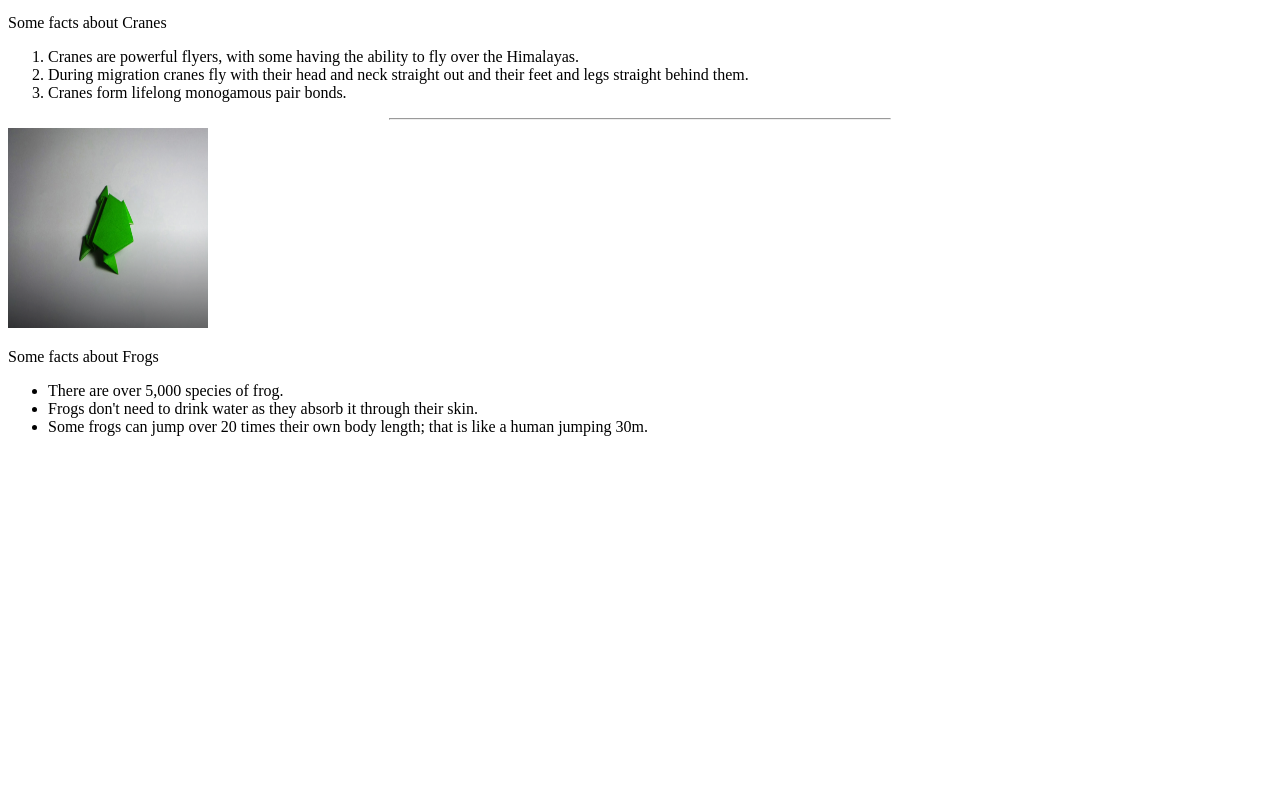
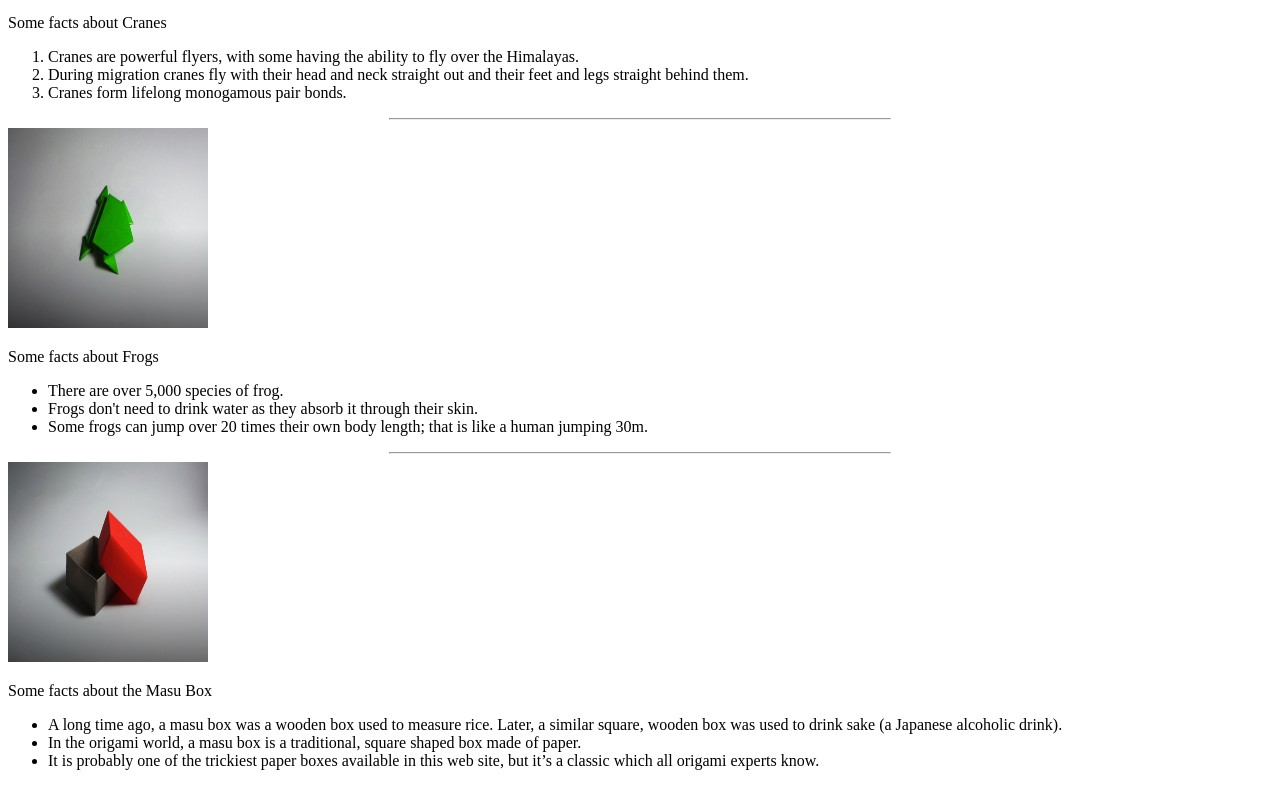
Before and after one commit to Aviraj11/c49, a plain HTML site: page index.html in a window 1280 px wide. Shown: the part 656-1442 px from the top of the page. Before the commit the page ends 1108 px from the top, so only its background shows below. Drawn offline with Linux system fonts and the light colour scheme.

Commit message:
Add files via upload

```diff
--- a/index.html
+++ b/index.html
@@ -16,11 +16,11 @@
         <a href = "http://origami.me/butterfly/">
         <img src = "butterfly.png" width="200" height="200" /></a>
         <p> Some facts about Butterflies</p>
-        <ul>
+        <ol>
             <li>A butterfly has three major parts of its body – the head, thorax (chest) and the abdomen.</li>
             <li>Its six legs are attached to the thorax, so are the two pairs of wings. Yes, butterflies have four wings, not two.  </li>
             <li>They can taste and smell with their feet.</li>
-        </ul>
+        </ol>
 
         <hr width="500" >
         <a href="http://origami.me/crane/">
@@ -41,5 +41,15 @@
             <li>Frogs don't need to drink water as they absorb it through their skin.</li>
             <li>Some frogs can jump over 20 times their own body length; that is like a human jumping 30m.</li>
         </ul>
+
+        <hr width="500" >
+        <a href="http://origami.me/box/">
+        <img src = "box.png" width="200" height="200" /></a>
+        <p> Some facts about the Masu Box </p>
+        <ul>
+            <li>A long time ago, a masu box was a wooden box used to measure rice. Later, a similar square, wooden box was used to drink sake (a Japanese alcoholic drink). </li>
+            <li>In the origami world, a masu box is a traditional, square shaped box made of paper.</li>
+            <li>It is probably one of the trickiest paper boxes available in this web site, but it’s a classic which all origami experts know.</li>
+        </ul>
     </body>
 </html>
```
Also changed, not shown: box.png (added).
